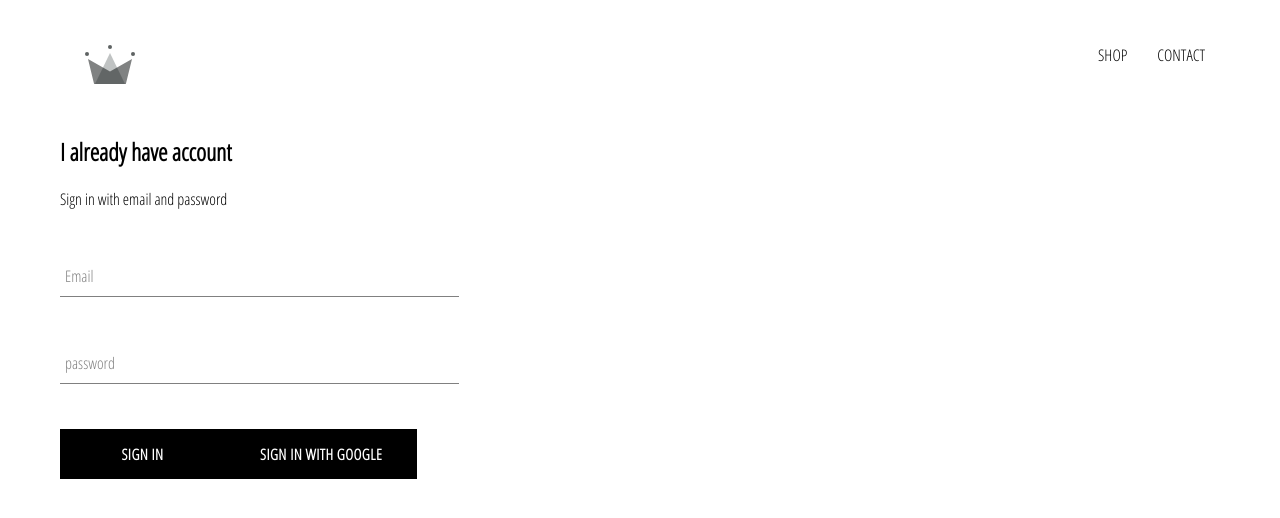
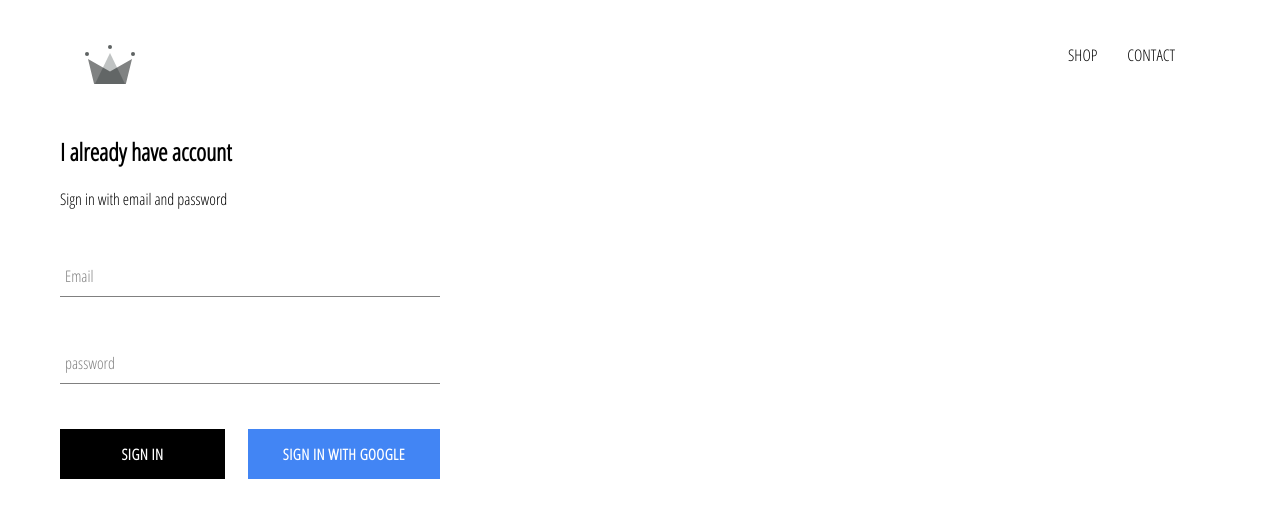
Before and after one commit to mehdidili/crwn-clothing, a React (Create React App) app: page /signin in a window 1280 px wide. Shown: the top 518 px of the page. Built offline with nearby package versions, Linux system fonts and the light colour scheme; no server answers.

Commit message:
style buttons and add sign out link

```diff
--- a/src/App.css
+++ b/src/App.css
@@ -6,3 +6,7 @@
     text-decoration: none;
     color: black;
 }
+
+* {
+    box-sizing: border-box;
+}
--- a/src/App.js
+++ b/src/App.js
@@ -30,7 +30,7 @@
   render () {
     return (
     <div >
-      <Header />
+      <Header currentUser={this.state.currentUser} />
       <Switch>
         <Route exact path='/' component={HomePage}/>
         <Route path='/shop' component={ShopPage}/>
--- a/src/components/custom-button/custom-button.component.jsx
+++ b/src/components/custom-button/custom-button.component.jsx
@@ -2,8 +2,8 @@
 
 import './custom-button.styles.scss';
 
-const CustomButton = ({children, ...otherProps}) => (
-    <button className='custom-button' {...otherProps} > {children}</button>
+const CustomButton = ({children, isGoogleSignIn, ...otherProps}) => (
+    <button className={`${isGoogleSignIn ? 'google-sign-in' : ''} custom-button `} {...otherProps} > {children}</button>
 
 );
 
--- a/src/components/custom-button/custom-button.styles.scss
+++ b/src/components/custom-button/custom-button.styles.scss
@@ -19,4 +19,15 @@
       color: black;
       border: 1px solid black;
     }
+
+    &.google-sign-in {
+      background-color: #4285f4;
+      color: white;
+
+      &:hover {
+        background-color: #357ae8;
+        border:none;
+      }
+    }
+
   }
--- a/src/components/header/header.component.jsx
+++ b/src/components/header/header.component.jsx
@@ -1,10 +1,11 @@
 import React from 'react';
 import  {Link} from 'react-router-dom';
 import { ReactComponent as Logo } from '../../assets/crown.svg';
+import { auth } from '../../firebase/firebase.utils';
 
 import './header.styles.scss';
 
-const Header = () => {
+const Header = ({currentUser}) => {
     return (
         <div className='header'>
             <Link className='logo-container' to="/">
@@ -13,6 +14,13 @@
             <div className='options'>
                 <Link className='option' to='/shop' >SHOP</Link>
                 <Link className='option' to='/contact' >CONTACT</Link>
+
+            {
+                currentUser ?
+                    <div className='option' onClick={() => auth.signOut()}>SIGN OUT</div>
+                :
+                    <Link className='option' to='/signin'></Link>
+            }
             </div>
         </div>
 
--- a/src/components/header/header.styles.scss
+++ b/src/components/header/header.styles.scss
@@ -20,6 +20,7 @@
 
       .option {
         padding: 10px 15px;
+        cursor: pointer;
       }
     }
   }
--- a/src/components/sign-in/sign-in.component.jsx
+++ b/src/components/sign-in/sign-in.component.jsx
@@ -34,10 +34,10 @@
                 <form onSubmit={this.handleSubmit}>
                     <FormInput name='email' type='email' label='Email' handleOnChange={this.handleOnChange} value={this.state.email} required />
                     <FormInput name='password' label='password'  handleOnChange={this.handleOnChange} type='password' value={this.state.password} required />
-
-                    <CustomButton type='submit' >Sign in</CustomButton>
-                    <CustomButton onClick={SignInWithGoogle}  >Sign in with Google</CustomButton>
-
+                   <div className='buttons'>
+                        <CustomButton type='submit' >Sign in</CustomButton>
+                        <CustomButton onClick={SignInWithGoogle} isGoogleSignIn  >Sign in with Google</CustomButton>
+                    </div>
                 </form>
             </div>
         );
--- a/src/components/sign-in/sign-in.styles.scss
+++ b/src/components/sign-in/sign-in.styles.scss
@@ -1,7 +1,12 @@
 .sign-in {
-    width: 30vw;
+    width: 380px;
     display: flex;
     flex-direction: column;
+
+    .buttons {
+        display: flex;
+        justify-content: space-between;
+    }
 }
 .title {
     margin: 10px 10px;
```
